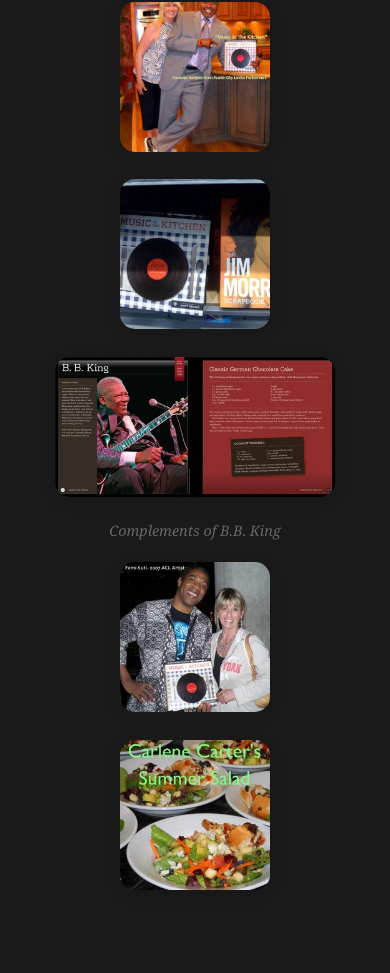
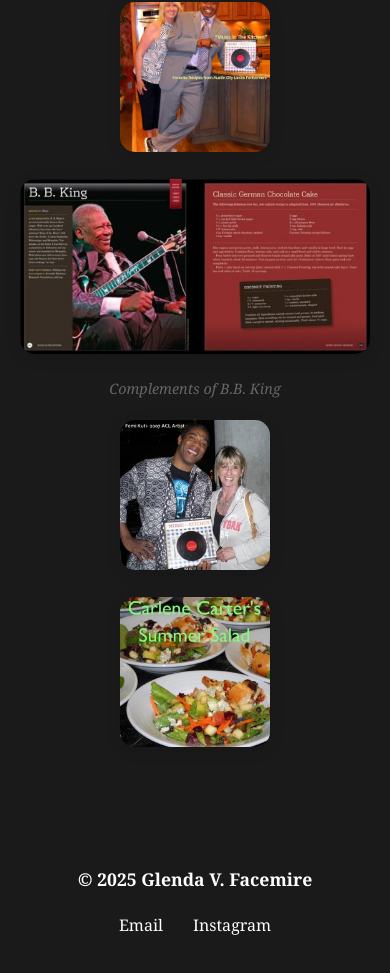
Before and after one commit to glenda-facemire/glenda-facemire.github.io, a React (Vite) app: page / in a window 390 px wide. Shown: the part 6661-7634 px from the top of the page. Built offline with nearby package versions, Linux system fonts and the light colour scheme.

Commit message:
Remove 5926791613_00370c9823_z.jpeg and enlarge B.B. King photo to 500px

```diff
--- a/src/App.css
+++ b/src/App.css
@@ -432,11 +432,11 @@
 
 .bb-king-container {
   flex: 1;
-  max-width: 500px;
+  max-width: 600px;
 }
 
 .bb-king-image {
-  width: 400px;
+  width: 500px;
   height: auto;
   object-fit: contain;
 }
@@ -724,7 +724,7 @@
   }
 
   .bb-king-image {
-    width: 280px;
+    width: 350px;
     height: auto;
   }
 }
--- a/src/App.jsx
+++ b/src/App.jsx
@@ -228,9 +228,6 @@
               <div className="cookbook-image-container">
                 <img src="/1752949881888blob.jpg" alt="1752" className="cookbook-image" />
               </div>
-              <div className="cookbook-image-container">
-                <img src="/5926791613_00370c9823_z.jpeg" alt="Cookbook image" className="cookbook-image" />
-              </div>
               <div className="cookbook-image-container bb-king-container">
                 <img src="/B_B_ King.jpeg" alt="B.B. King" className="cookbook-image bb-king-image" />
                 <div className="cookbook-caption">Complements of B.B. King</div>
```
